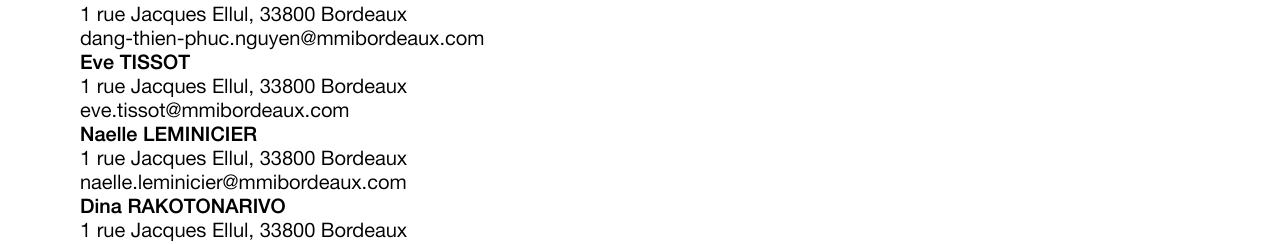
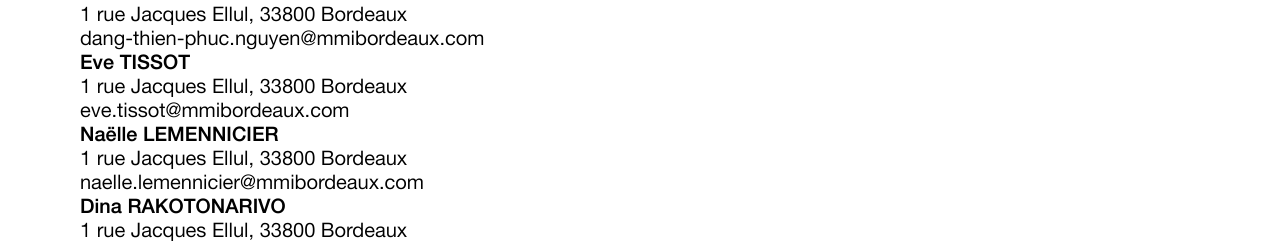
Before and after one commit to HeloisePi/Reboot2023_, a SvelteKit app: page /mentionslegales in a window 1280 px wide. Shown: the part 1465-1709 px from the top of the page. Built offline with nearby package versions, Linux system fonts and the light colour scheme.

Commit message:
change nom

```diff
--- a/src/routes/mentionslegales/+page.svelte
+++ b/src/routes/mentionslegales/+page.svelte
@@ -14,7 +14,7 @@
     <TitleH2>Conception et Réalisation</TitleH2>
     <Name name="Phuc NGUYEN" adresse="1 rue Jacques Ellul, 33800 Bordeaux" mail="dang-thien-phuc.nguyen@mmibordeaux.com" />
     <Name name="Eve TISSOT" adresse="1 rue Jacques Ellul, 33800 Bordeaux" mail="eve.tissot@mmibordeaux.com" />
-    <Name name="Naelle LEMINICIER" adresse="1 rue Jacques Ellul, 33800 Bordeaux" mail="naelle.leminicier@mmibordeaux.com" />
+    <Name name="Naëlle LEMENNICIER" adresse="1 rue Jacques Ellul, 33800 Bordeaux" mail="naelle.lemennicier@mmibordeaux.com" />
     <Name name="Dina RAKOTONARIVO" adresse="1 rue Jacques Ellul, 33800 Bordeaux" mail="dina.rakotonarivo@mmibordeaux.com" />
     <Name name="Alexis JUHEL" adresse="1 rue Jacques Ellul, 33800 Bordeaux" mail="alexis.juhel@mmibordeaux.com" />
     <Name name="Léa LAFAYE" adresse="1 rue Jacques Ellul, 33800 Bordeaux" mail="lea.lafaye@mmibordeaux.com" />
```
